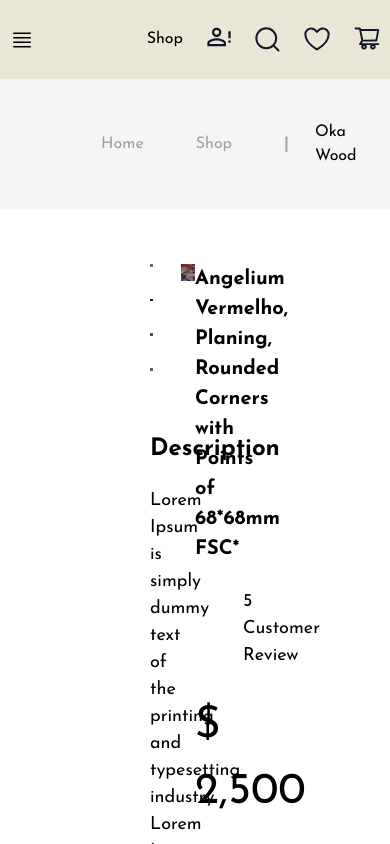
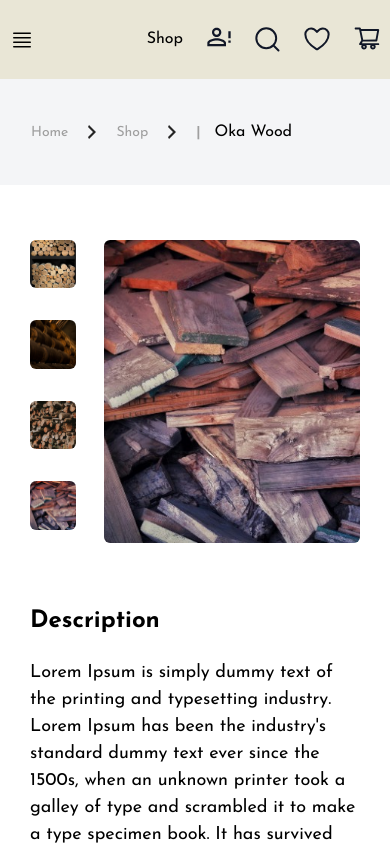
Before and after one commit to moizbroad/Hoout, a React (Vite) app: page /wood-page in a window 390 px wide. Shown: the top 844 px of the page. Built offline with nearby package versions, Linux system fonts and the light colour scheme.

Commit message:
single product page responsive

```diff
--- a/src/Pages/CustomWoodPage.jsx
+++ b/src/Pages/CustomWoodPage.jsx
@@ -21,25 +21,32 @@ const CustomWoodPage = () => {
 
   return (
     <>
-      <section className="px-[100px] bg-[#F4F5F7]">
-        <tr className="gap-x-6 flex  items-center  py-[40px]">
-          <td className="text-[#9F9F9F] text-16">Home </td>
+      <section className="px-[30px] md:px-[80px] lg:px-[100px] bg-[#F4F5F7]">
+        <tr className="xs:gap-x-3 gap-x-6 flex  items-center  py-[40px]">
+          <td className="text-[#9F9F9F] xs:text-14 sm:text-15 text-16">
+            Home{" "}
+          </td>
           <td>
             <img src={rightArrow} />
           </td>
-          <td className="text-[#9F9F9F] text-16"> Shop</td>
+          <td className="text-[#9F9F9F] xs:text-14 sm:text-15 text-16">
+            {" "}
+            Shop
+          </td>
           <td>
             <img src={rightArrow} />
           </td>
-          <td className="h-[px] font-bold text-[#9F9F9F] ">| </td>
+          <td className="h-[px] font-bold text-[#9F9F9F] xs:text-14 sm:text-15 text-16">
+            |{" "}
+          </td>
           <td>Oka Wood </td>
         </tr>
       </section>
 
-      <section className="px-[150px] grid pt-[55px]  grid-cols-2">
+      <section className="px-[30px] max-w-[1240px] mx-auto grid pt-[55px] grid-cols-1 md:grid-cols-2 lg:grid-cols-2 xl:grid-cols-2 gap-4">
         <section className="">
           <section className="flex  gap-x-7">
-            <div className="flex-col ">
+            <div className="flex-col">
               <div className="">
                 <img src={wood1} />
               </div>
@@ -54,9 +61,9 @@ const CustomWoodPage = () => {
               </div>
             </div>
 
-            <div>
+            <div className="flex-grow">
               {" "}
-              <img src={bigOak} className="" />{" "}
+              <img src={bigOak} className="w-full" />{" "}
             </div>
           </section>
 
```
